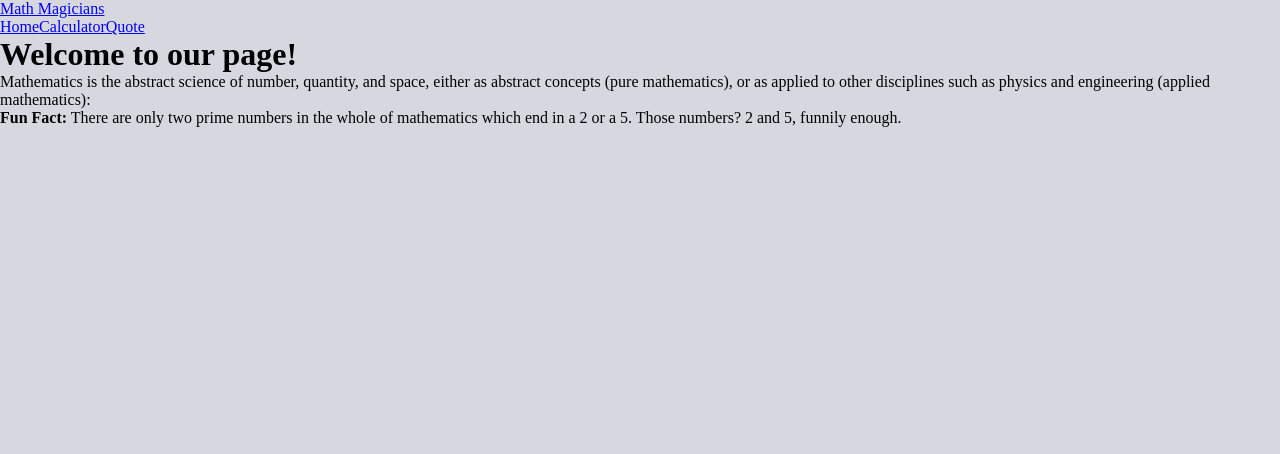
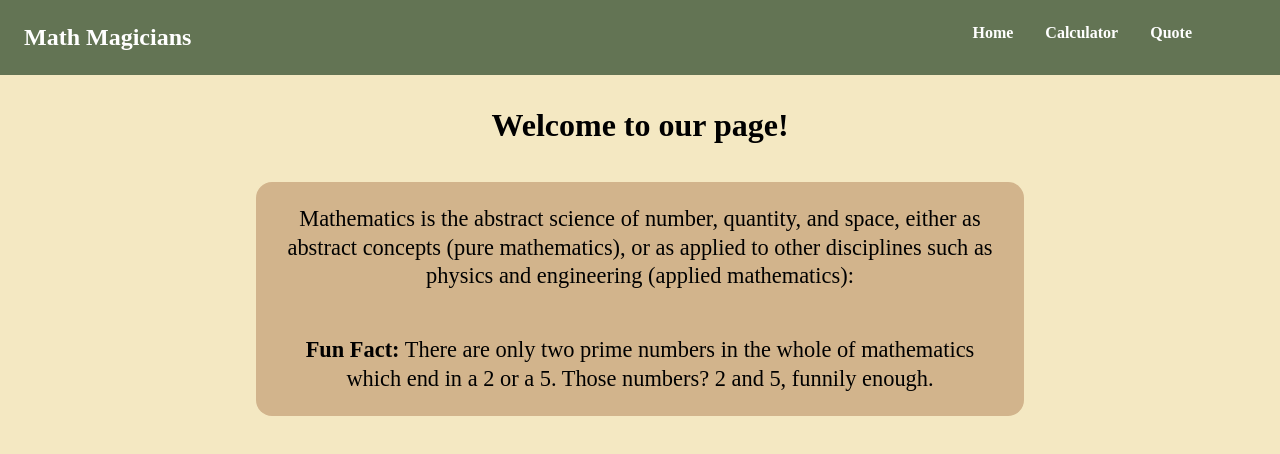
Before and after one commit to edubew/calculator-app, a React (Create React App) app: page / in a window 1280 px wide. Shown: the top 454 px of the page. Built offline with nearby package versions, Linux system fonts and the light colour scheme.

Commit message:
Add basic styling

```diff
--- a/package.json
+++ b/package.json
@@ -47,6 +47,7 @@
     "eslint-plugin-jsx-a11y": "^6.7.1",
     "eslint-plugin-react": "^7.32.2",
     "eslint-plugin-react-hooks": "^4.6.0",
+    "react-router-dom": "^6.10.0",
     "stylelint": "^13.13.1",
     "stylelint-config-standard": "^21.0.0",
     "stylelint-csstree-validator": "^1.9.0",
--- a/src/components/Calculator.js
+++ b/src/components/Calculator.js
@@ -1,5 +1,6 @@
 import React, { useState } from 'react';
-import Quotes from 'Quotes';
+import Quotes from './Quotes';
+import maths from '../assets/maths.jpg';
 import calculate from '../logic/calculate';
 
 const Calculator = () => {
@@ -18,7 +19,7 @@ const Calculator = () => {
       : 0
   }`;
   return (
-    <>
+    <div className="calculator__wrapper">
       <div className="calculator__container">
         <div className="calculator__output">
           <span>{result}</span>
@@ -101,8 +102,11 @@ const Calculator = () => {
           =
         </button>
       </div>
-      <Quotes />
-    </>
+      <div>
+        <img src={maths} alt="math icon" className="calculator__image" />
+        <Quotes />
+      </div>
+    </div>
   );
 };
 
--- a/src/index.css
+++ b/src/index.css
@@ -5,27 +5,44 @@
 }
 
 body {
-  background: rgb(215, 215, 224);
+  background: #f4e8c2;
+}
+
+.container {
+  display: flex;
+  gap: 8rem;
+  margin-top: 6rem;
+  margin-left: 2rem;
+}
+
+.calculator__wrapper {
+  display: flex;
+  gap: 15%;
+  margin: 6rem 12rem;
 }
 
 .calculator__container {
   display: grid;
-  grid-template-columns: repeat(4, 6rem);
-  grid-template-rows: minmax(5rem, auto) repeat(5, 5rem);
-  margin-top: 4rem;
-  justify-content: center;
+  grid-template-columns: repeat(4, 7rem);
+  grid-template-rows: minmax(6rem, auto) repeat(5, 6rem);
 }
 
-.calculator__container button {
+.calculator__image {
+  width: 23rem;
+  border-radius: 50%;
+}
+
+button {
   outline: none;
   cursor: pointer;
-  border: 1px solid rgb(209, 209, 202);
+  background-color: transparent;
+  border-radius: 0.6rem;
   font-size: 1rem;
 }
 
 .calculator__container button:hover,
 .calculator__container button:focus {
-  background-color: gray;
+  background-color: #7d8d72;
 }
 
 .span__two {
@@ -34,28 +51,85 @@ body {
 
 .calculator__output {
   grid-column: 1/-1;
-  background-color: gray;
+  background-color: #7d8d72;
   color: #fff;
+  border-radius: 0.4rem;
   padding: 1rem;
   font-size: 3rem;
-  text-align: end;
 }
 
 .calculator__operand {
-  background: rgb(250, 120, 34);
+  background: #face4d;
+  color: #000;
+  font-weight: bold;
 }
 
+header {
+  display: flex;
+  justify-content: space-between;
+  padding: 1.5rem;
+  background: #637454;
+  position: static;
+}
+
+.app__title {
+  font-size: 1.5rem;
+  text-decoration: none;
+  color: #fff;
+  font-weight: 600;
+}
+
+nav {
+  display: flex;
+  gap: 2rem;
+  font-weight: 600;
+  margin-right: 4rem;
+}
+
+.nav__item {
+  text-decoration: none;
+  color: #fff;
+}
+
+.home__container h1 {
+  text-align: center;
+  margin: 2rem;
+}
+
+.content {
+  width: 60vw;
+  margin: 3% 20%;
+  background: tan;
+  border-radius: 1rem;
+}
+
+.quote__container {
+  width: 50%;
+  margin: 15% 25%;
+  text-align: center;
+  background: tan;
+  border-radius: 1rem;
+}
+
+p {
+  padding: 1.4rem;
+  font-size: 1.4rem;
+  line-height: 1.8rem;
+  text-align: center;
+}
+
+
 .quotes__container {
-  margin: 5% 25%;
-  box-shadow: 0 8px 8px 1px gray;
-  width: 50%;
+  margin: 1rem;
+  box-shadow: 0 4px 10px 1px #637454;
+  width: 60%;
 }
 
 .quotes__container > li {
   font-size: 1.1rem;
   font-weight: 600;
   text-align: center;
-  padding: 0.3rem;
+  padding: 0.5rem;
   list-style: none;
 }
 
```
Also changed, not shown: src/assets/maths.jpg (added), 1 other file (tests, documents, lock files or other folders).
